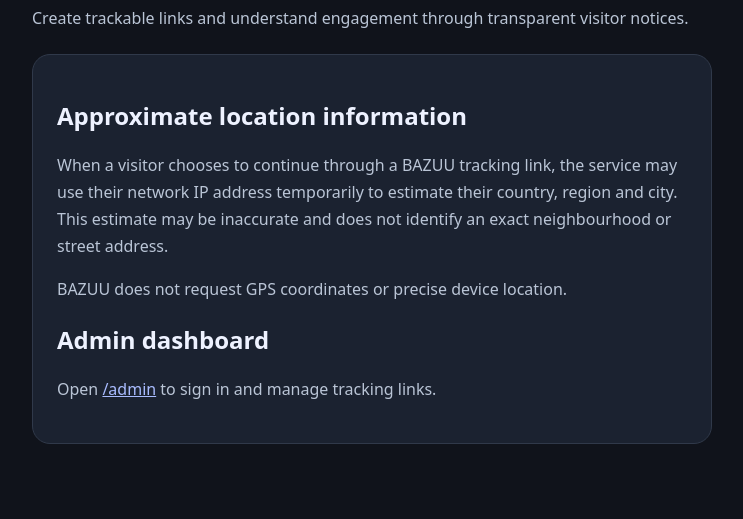
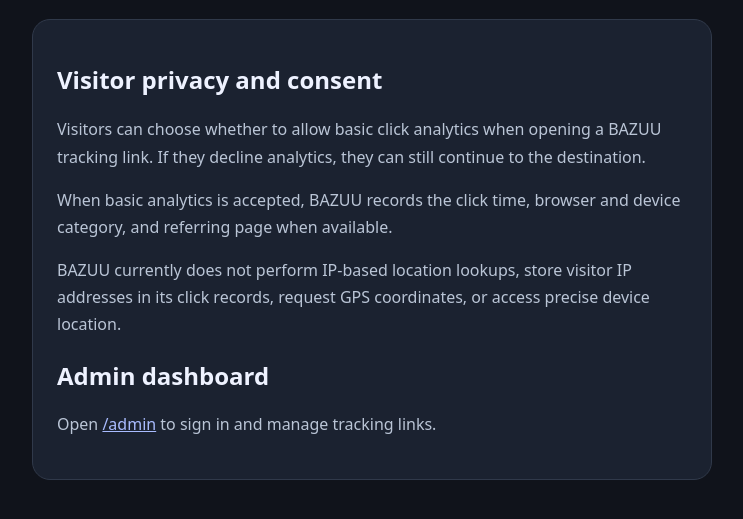
Before and after one commit to betlive937-ops/BAZUU-, a website: page public/index.html in a window 1280 px wide. Shown: the part 241-760 px from the top of the page, without its empty margins (268-1011 px from the left). Drawn offline with Linux system fonts and the light colour scheme.

Commit message:
Correct homepage visitor privacy disclosure

```diff
--- a/public/index.html
+++ b/public/index.html
@@ -21,9 +21,10 @@
 <h1>BAZUU</h1>
 <p>Create trackable links and understand engagement through transparent visitor notices.</p>
 <div class="panel">
-<h2>Approximate location information</h2>
-<p>When a visitor chooses to continue through a BAZUU tracking link, the service may use their network IP address temporarily to estimate their country, region and city. This estimate may be inaccurate and does not identify an exact neighbourhood or street address.</p>
-<p>BAZUU does not request GPS coordinates or precise device location.</p>
+<h2>Visitor privacy and consent</h2>
+<p>Visitors can choose whether to allow basic click analytics when opening a BAZUU tracking link. If they decline analytics, they can still continue to the destination.</p>
+<p>When basic analytics is accepted, BAZUU records the click time, browser and device category, and referring page when available.</p>
+<p>BAZUU currently does not perform IP-based location lookups, store visitor IP addresses in its click records, request GPS coordinates, or access precise device location.</p>
 <h2>Admin dashboard</h2>
 <p>Open <a href="/admin">/admin</a> to sign in and manage tracking links.</p>
 </div>
```
